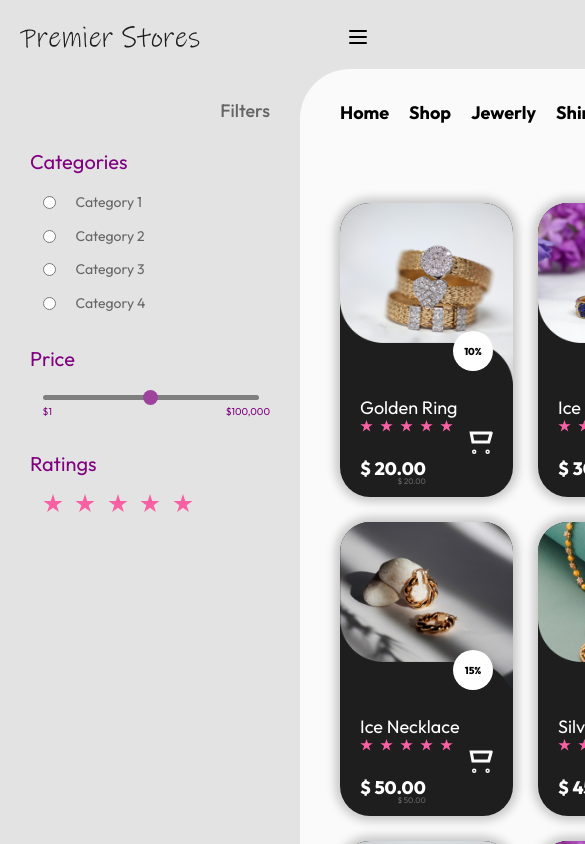
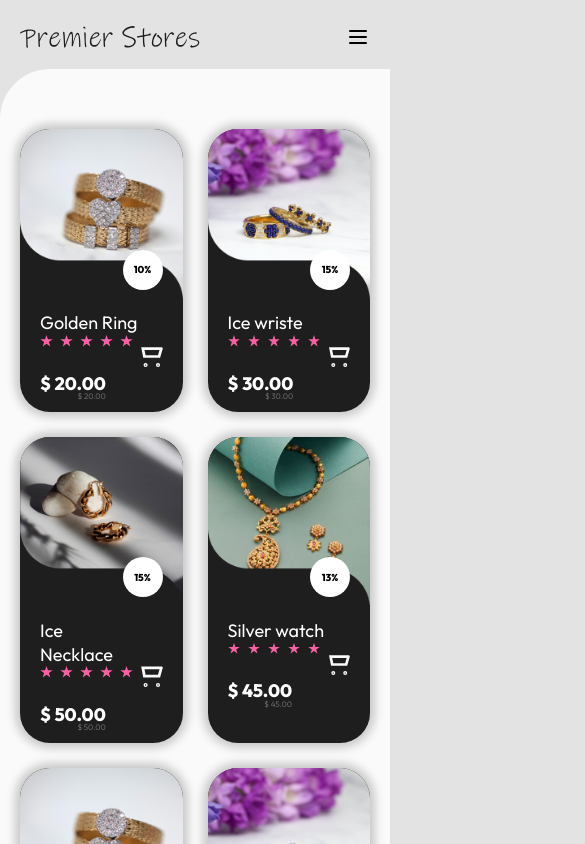
Before and after one commit to timmyproofficial/premier-store, a React (Vite) app: page /shop in a window 390 px wide. Shown: the top 844 px of the page, 585 px wide, since content can reach past the window. Built offline with nearby package versions, Linux system fonts and the light colour scheme.

Commit message:
Implement mobile responsiveness for shop page component.

```diff
--- a/src/components/ShopContainer.tsx
+++ b/src/components/ShopContainer.tsx
@@ -10,9 +10,12 @@ const ShopContainer = ({
 }) => {
   return (
     <section
-      className={`bg-block-color py-12 px-16 rounded-tl-[50px] ${classes}`}
+      className={`bg-block-color py-24 lg:py-12 px-8 lg:px-16 rounded-tl-[50px] ${classes}`}
     >
-      <NavHero textColor="black" classes="flex justify-end mr-8 mb-20" />
+      <NavHero
+        textColor="black"
+        classes="hidden lg:flex justify-end mr-8 mb-20"
+      />
       {children}
     </section>
   );
--- a/src/components/shop/ShopSidebar.tsx
+++ b/src/components/shop/ShopSidebar.tsx
@@ -4,7 +4,7 @@ import FilterProdRatings from './FilterProdRatings';
 
 const ShopSidebar = () => {
   return (
-    <aside className="p-12">
+    <aside className="p-12 hidden lg:block">
       <p className="text-gray-color font-medium flex justify-end mb-10">
         Filters
       </p>
--- a/src/pages/ShopPage.tsx
+++ b/src/pages/ShopPage.tsx
@@ -5,7 +5,7 @@ import ShopContainer from '../components/ShopContainer';
 
 const ShopPage = () => {
   return (
-    <section className="grid grid-cols-[300px_1fr]">
+    <section className="grid grid-cols[1fr] lg:grid-cols-[300px_1fr]">
       <ShopSidebar />
       <ShopContainer>
         <NewArrivals />
```
